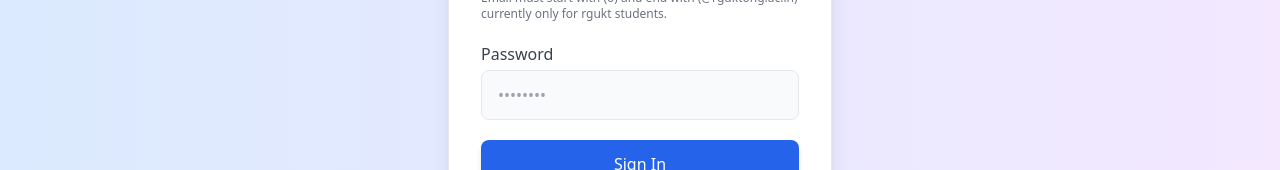
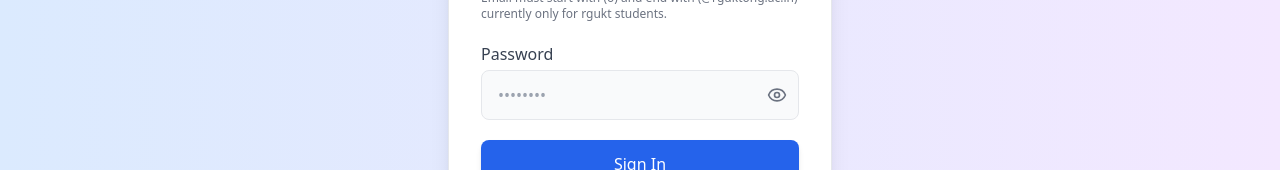
Before and after one commit to sreecharan-desu/campus-hub, a React (Vite) app in the folder frontend/: page / in a window 1280 px wide. Both pictures are taken after a click on the button "Sign In". Shown: the part 352-522 px from the top of the page. Built offline with nearby package versions, Linux system fonts and the light colour scheme.

Commit message:
added eye btn to signin component

```diff
--- a/frontend/src/pages/Signin.jsx
+++ b/frontend/src/pages/Signin.jsx
@@ -3,6 +3,7 @@
 import { useSetRecoilState } from 'recoil';
 import { userState } from '../state/userAtom';
 import axios from 'axios';
+import { Eye, EyeOff } from 'lucide-react'; // Import icons for password visibility toggle
 
 export default function SignIn() {
 
@@ -18,6 +19,7 @@
     const [error, setError] = useState(null);
     const [emailError, setEmailError] = useState('');
     const [isLoading, setIsLoading] = useState(false);
+    const [showPassword, setShowPassword] = useState(false); // New state for password visibility
     const navigate = useNavigate();
     const setUser = useSetRecoilState(userState);
 
@@ -82,6 +84,11 @@
         }
     };
 
+    // Toggle password visibility
+    const togglePasswordVisibility = () => {
+        setShowPassword(!showPassword);
+    };
+
     return (
         <div className="flex items-center justify-center min-h-screen bg-gradient-to-r from-blue-100 to-purple-100">
             <div className="bg-white p-8 rounded-xl shadow-xl w-96 border border-gray-200">
@@ -116,14 +123,28 @@
                         <div className="flex justify-between items-center mb-1">
                             <label className="block text-gray-700 font-medium">Password</label>
                         </div>
+                        <div className="relative">
                             <input
-                            type="password"
+                                type={showPassword ? "text" : "password"}
                                 className="w-full px-4 py-3 border rounded-lg focus:outline-none focus:ring-2 focus:ring-blue-500 transition duration-200 bg-gray-50 hover:bg-white"
                                 value={password}
                                 onChange={(e) => setPassword(e.target.value)}
                                 placeholder="••••••••"
                                 required
                             />
+                            <button
+                                type="button"
+                                className="absolute right-3 top-1/2 transform -translate-y-1/2 text-gray-500 hover:text-gray-700 focus:outline-none"
+                                onClick={togglePasswordVisibility}
+                                aria-label={showPassword ? "Hide password" : "Show password"}
+                            >
+                                {showPassword ? (
+                                    <EyeOff size={20} />
+                                ) : (
+                                    <Eye size={20} />
+                                )}
+                            </button>
+                        </div>
                     </div>
                     <button
                         type="submit"
```
Also changed, not shown: 1 other file (tests, documents, lock files or other folders). Lines whose indentation alone changed are shown as unchanged.
